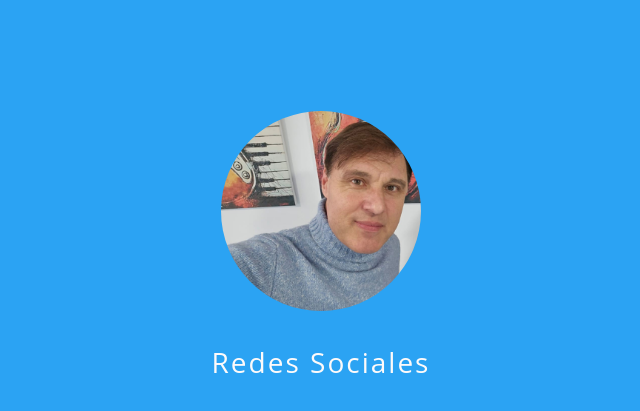
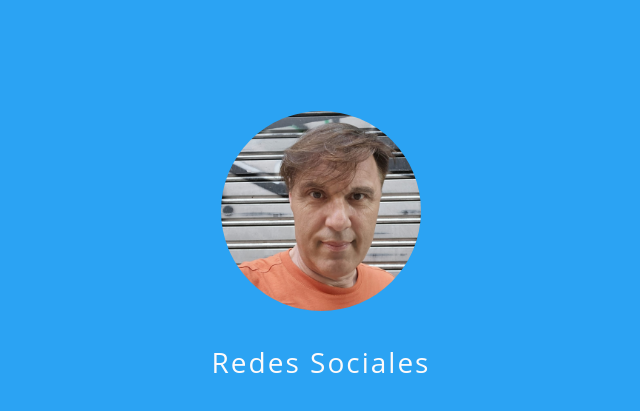
Before and after one commit to CarlosResa/Linkstree, a plain HTML site: page index.html in a window 1280 px wide. Shown: the top 411 px of the page, without its empty margins (319-959 px from the left). Drawn offline with nearby package versions, Linux system fonts and the light colour scheme.

Commit message:
Update index.html

```diff
--- a/index.html
+++ b/index.html
@@ -14,7 +14,7 @@
     <div class="container">
         <!-- 1. Logo  -->
         <img class="profile-picture"
-            src="img/Carlos Resa 03.jpg" />
+            src="img/Carlos Resa 04.jpg" />
 
         <!-- 2. Nombre de su link Tree  -->
 
```
